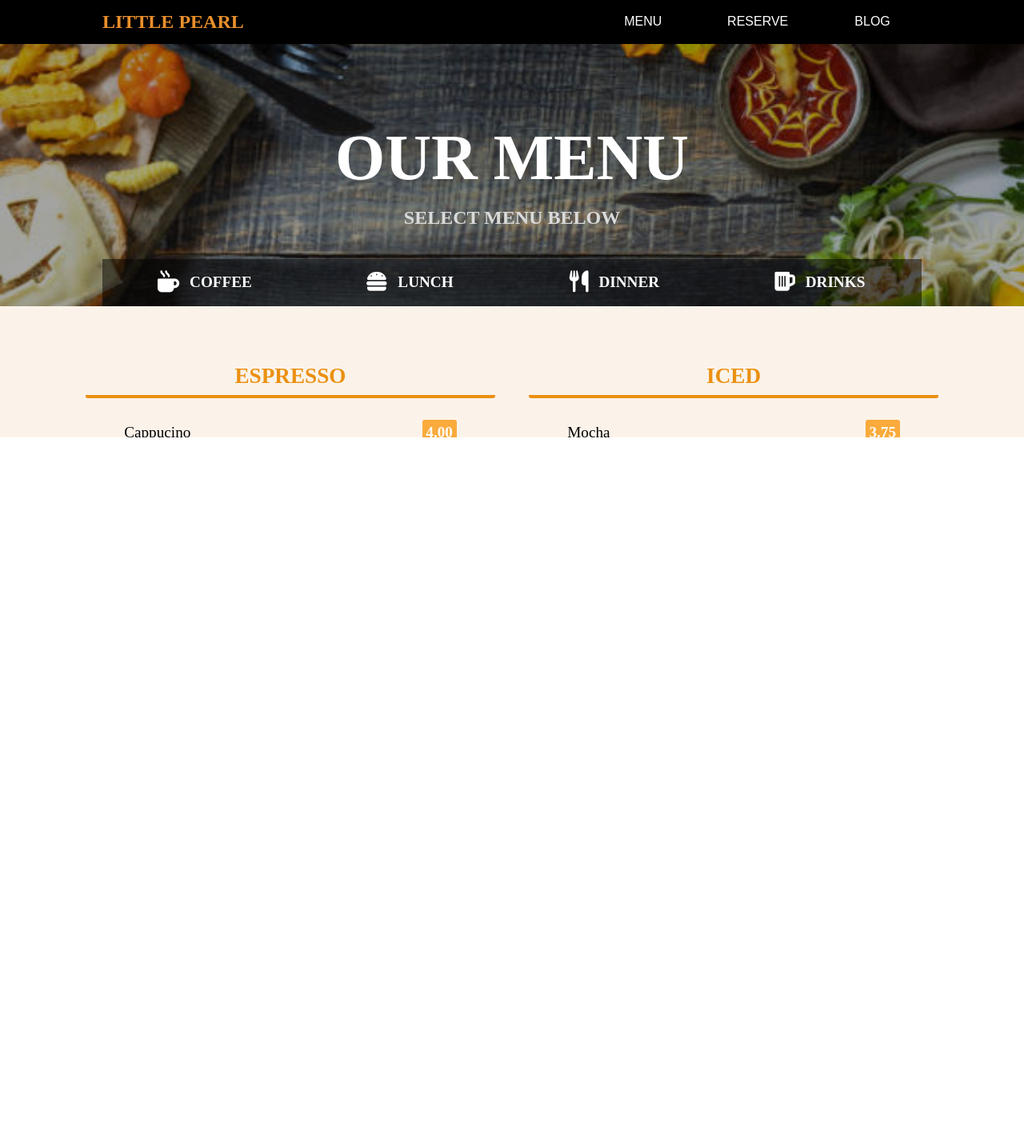
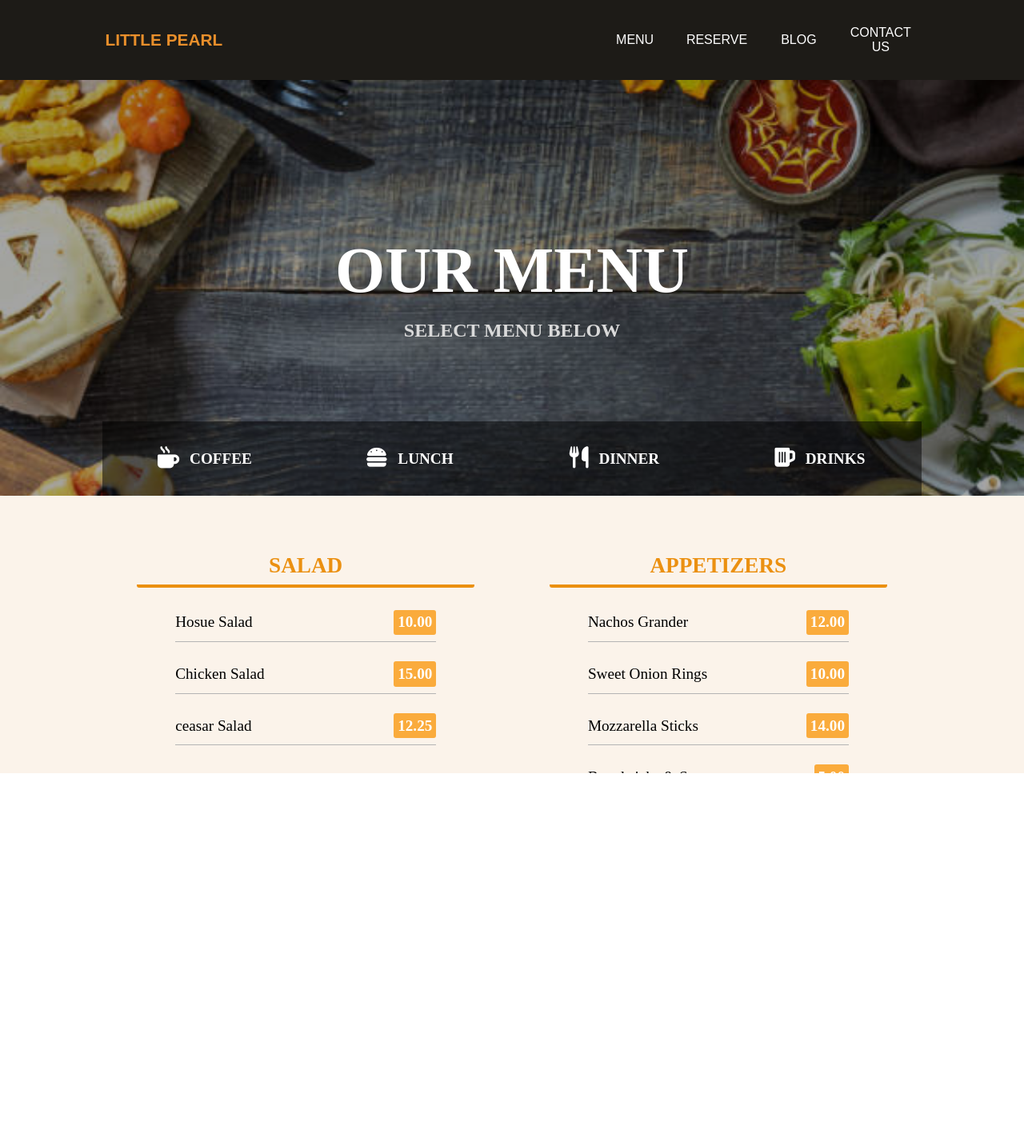
Before and after one commit to shoboy09/FoodGallery, a Django app: page /menu/ in a window 1280 px wide. Shown: the top 1427 px of the page at 80% size. Run offline with Django 4.2, Linux system fonts and the light colour scheme.

Commit message:
Applying Urls

```diff
--- a/base/static/base/css/menu.css
+++ b/base/static/base/css/menu.css
@@ -92,7 +92,7 @@
 .coffee-category {
   width: 90%;
   height: 100%;
-  display: flex;
+  display: none;
   justify-content: space-between;
 }
 
@@ -157,10 +157,11 @@
 .dinner-category {
   width: 90%;
   height: 100%;
-  display: none;
+  padding: 0 4rem;
+  display: flex;
   justify-content: space-between;
   flex-wrap: wrap;
-  gap: 2rem;
+  gap: 1rem;
 }
 
 .salad-div,
@@ -174,7 +175,7 @@
 
 .salad,
 .appetizer,
-.main,
+.main-label,
 .dessert {
   border-bottom: 4px solid rgb(235, 144, 17);
   border-radius: 3px;
--- a/base/templates/base/about.html
+++ b/base/templates/base/about.html
@@ -2,9 +2,8 @@
 {% load static %}
 {% block content %}
         <link rel="stylesheet" href="{% static 'base/css/about.css' %}">
-
+        {% include 'navbar.html' %}
         <div class="content-container about-content-container">
-            {% include 'navbar.html' %}
             <div class="about-header-container">
                 <div class="title-about">
                     <label class="title-1">ABOUT US</br></label>
--- a/base/templates/base/contact.html
+++ b/base/templates/base/contact.html
@@ -4,8 +4,8 @@
 {% block content %}
 
         <link rel="stylesheet" href="{% static 'base/css/contact.css' %}">
+        {% include 'navbar.html' %}
         <div class="content-container contact-content-container">
-            {% include 'navbar.html' %}
             <div class="contact-header-container">
                 <div class="contact-title">
                     <label class="title-1">CONTACT US</br></label>
--- a/base/templates/base/menu.html
+++ b/base/templates/base/menu.html
@@ -4,8 +4,8 @@
 {% block content %}
 <link rel="stylesheet" href="{% static 'base/css/menu.css' %}">
 
+        {% include 'navbar.html' %}
         <div class="content-container menu-content-container">
-            {% include 'navbar.html' %}
             <div class="menu-header-container">
                 <div class="title">
                     <label class="title-1">OUR MENU</br></label>
@@ -241,7 +241,7 @@
                         </div>
                     </div>
                     <div class="main-div">
-                        <div class="main">
+                        <div class="main-label">
                             <label>MAINS</label>
                         </div>
                         <div class="main-items-div">
--- a/base/templates/base/reservation.html
+++ b/base/templates/base/reservation.html
@@ -3,8 +3,8 @@
 
 {% block content %}
         <link rel="stylesheet" href="{% static 'base/css/reservation.css' %}">
+        {% include 'navbar.html' %}
         <div class="content-container reserve-content-container">
-            {% include 'navbar.html' %}
             <div class="reserve-header-container">
                 <div class="reserve-title">
                     <label class="title-1">RESERVATIONS</br></label>
--- a/static/css/footer.css
+++ b/static/css/footer.css
@@ -1,6 +1,7 @@
 .footer-container {
   height: 10%;
   display: flex;
+  z-index: 10000;
 }
 
 .footer {
--- a/static/css/navbar.css
+++ b/static/css/navbar.css
@@ -1,13 +1,14 @@
 .navbar{
     width: 100%;
-    height: 10%;
-    background-color: black;
+    height: 100px;
+    background-color: rgb(29, 27, 23);
     display: flex;
     flex-direction: column;
     justify-content: center;
     align-items: center;
     position: sticky;
     top: 0;
+    z-index: 10000;
 }
 
 .navbar-container{
@@ -18,11 +19,19 @@
 }
 
 .nav-logo{
+    width: 15%;
+    border: none;
+}
+
+.nav-logo button{
     cursor: pointer;
     color: rgb(233, 143, 43);
-    display: flex;
-    justify-content: center;
-    align-items: center;
+    width: 100%;
+    height: 100%;
+    border: 2px solid rgb(29, 27, 23);
+    background: none;
+    font-size: 1.3rem;
+    font-weight: 700;
 }
 
 .nav-content{
@@ -38,10 +47,11 @@
 
 .nav-menu button,
 .nav-reservation button,
-.nav-blog button{
+.nav-blog button,
+.nav-contact button{
     width: 100%;
     height: 100%;
-    border: 2px solid black;
+    border: 2px solid rgb(29, 27, 23);
     background: none;
     color: white;
     font-size: 1rem;
@@ -49,7 +59,8 @@
 
 .nav-menu button:hover,
 .nav-reservation button:hover,
-.nav-blog button:hover{
+.nav-blog button:hover,
+.nav-contact button:hover{
     cursor: pointer;
     border-bottom: 2px solid rgb(233, 143, 43);
     color: rgb(233, 143, 43);
--- a/templates/navbar.html
+++ b/templates/navbar.html
@@ -1,18 +1,21 @@
 <div class="navbar">
     <div class="navbar-container">
         <div class="nav-logo">
-            <h2>LITTLE PEARL</h2>
+            <a href="{% url 'home' %}"><button>LITTLE PEARL</button></a>
         </div>
         <div class="nav-content">
             <div class="nav-menu nav-item">
-                <button>MENU</button>
+                <a href="{% url 'menu' %}"><button>MENU</button></a>
             </div>
             <div class="nav-reservation nav-item">
-                <button>RESERVE</button>
+                <a href="{% url 'reservation' %}"><button>RESERVE</button></a>
             </div>
             <div class="nav-blog nav-item">
                 <button>BLOG</button>
             </div>
+            <div class="nav-contact nav-item">
+                <a href="{% url 'contact' %}"><button>CONTACT US</button></a>
+            </div>
         </div>
     </div>
 </div>
```
Also changed, not shown: base/templates/base/home.html (+4 -4 lines).
